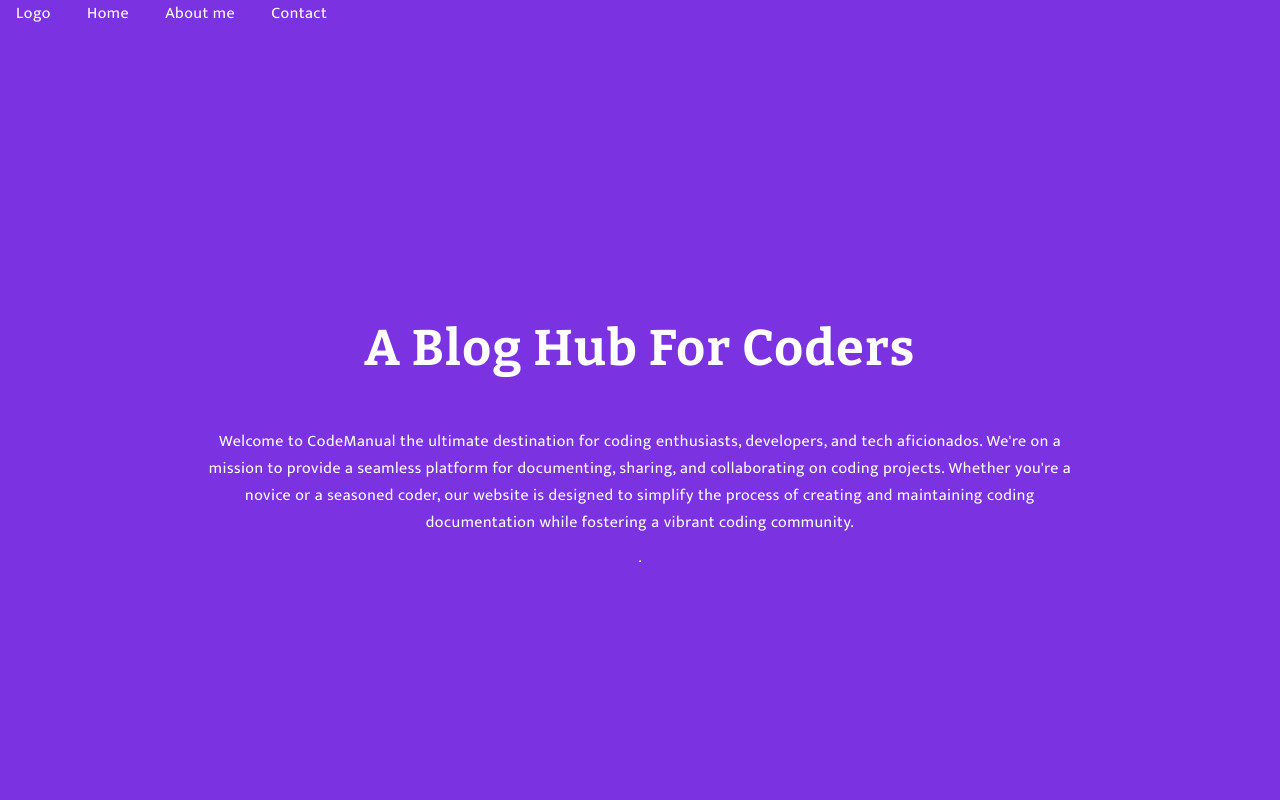
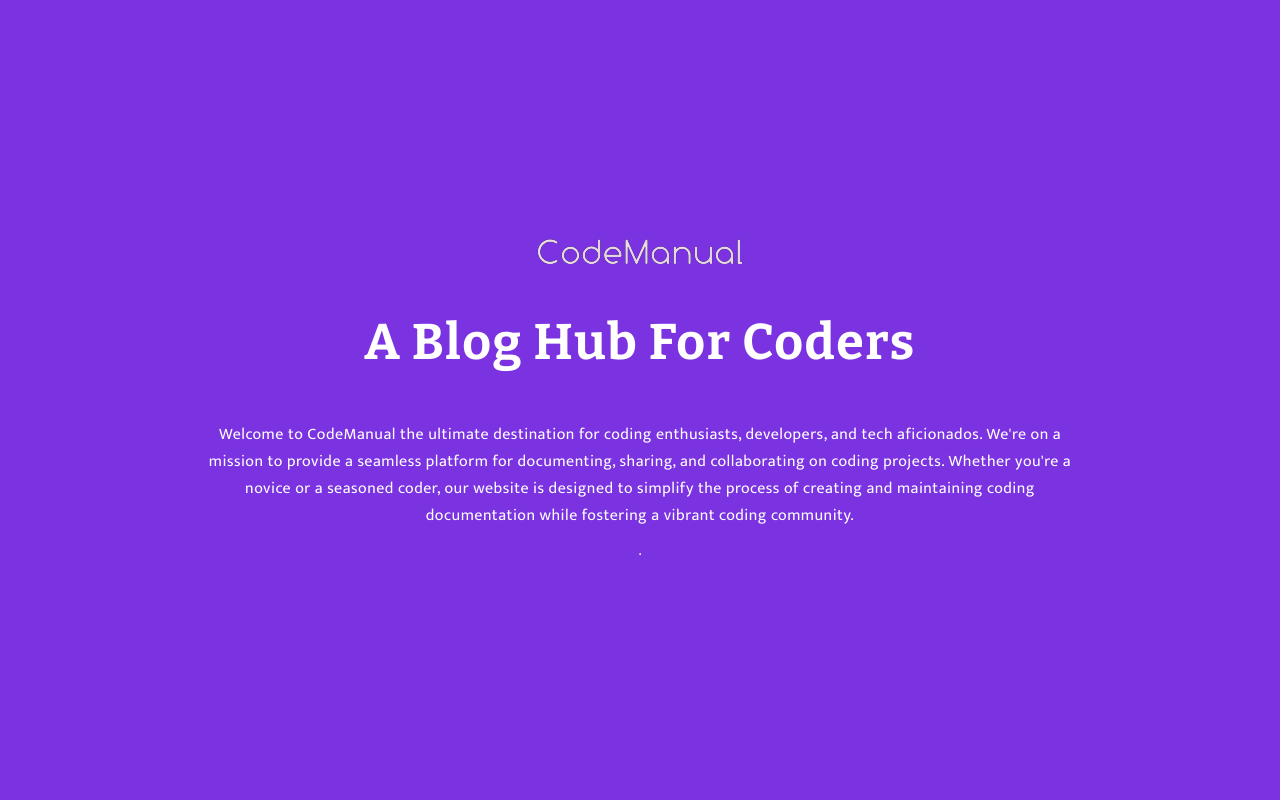
Before and after one commit to RupeshF7R/CodeManual, a plain HTML site: page index.html in a window 1280 px wide. Shown: the top 800 px of the page. Drawn offline with nearby package versions, Linux system fonts and the light colour scheme.

Commit message:
add logo in center

```diff
--- a/index.html
+++ b/index.html
@@ -10,22 +10,12 @@
 </head>
 
 <body>
-    <nav class="navbar">
-        <ul>
-            <a href="" class="logo">Logo
 
-            </a>
-            <a href="" class="nav1">Home
+    <div class="hero">
+        <nav>
+            <div class="logo"><img src="/logo.png" alt=""></div>
 
-            </a> <a href="" class="nav2">About me
-
-            </a>
-            <a href="" class="nav3">Contact
-
-            </a>
-        </ul>
-    </nav>
-    <div class="hero">
+        </nav>
 
         <h1>A Blog Hub For Coders</h1>
         <p>Welcome to <span>CodeManual</span> the ultimate destination for coding enthusiasts, developers, and tech
--- a/style.css
+++ b/style.css
@@ -44,39 +44,8 @@
     width: 90%;
     max-width: 900px;
 }
-.navbar, .logo{
-    display:  block;
-    background-color: #7b33e2;
-    color: white;
-    display: flex;
-    flex-direction: column;
-    align-items: flex-start;
-    justify-content: center;
 
-}
-.nav1, .nv2, .nav3{
-     display:  block;
-    color: rgb(226, 10, 10);
-    display: flex;
-    flex-direction: column;
-    align-items: flex-end;
-    justify-content: center;
-}
-.navbar ul{
-    display: inline;
-    margin: 0;
-    padding: 0px;
-}
-.navbar a{
-    display: inline;
-    margin: 0;
-    padding: 0 16px;
 
-}
-.navbar a{
-    text-decoration: none;
-    color: white;
-}
 
 .infoD {
     text-align: center;
```
Also changed, not shown: logo.png (added).
